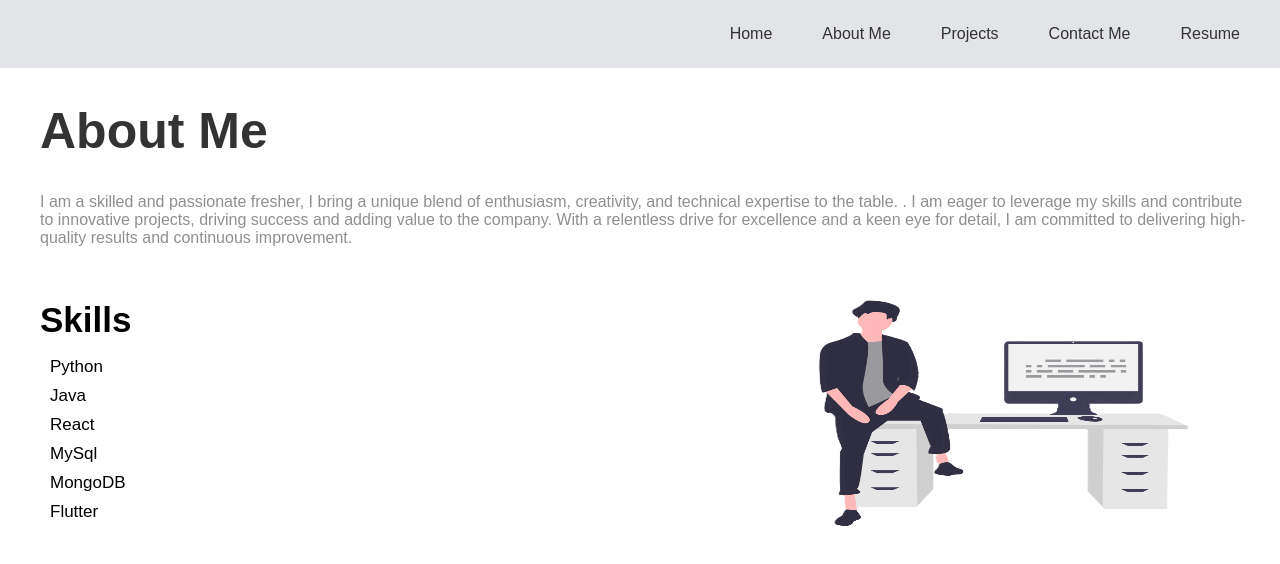
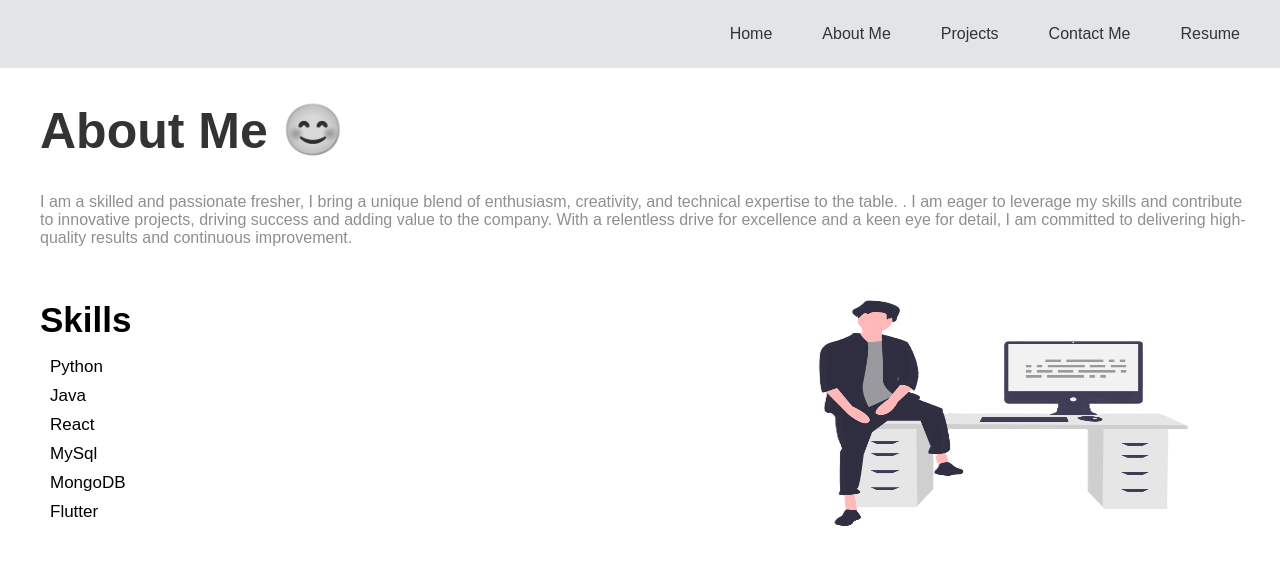
Before and after one commit to Manikanta954/My_portfolio, a React (Create React App) app: page /about-me in a window 1280 px wide. Shown: the top 564 px of the page. Built offline with nearby package versions, Linux system fonts and the light colour scheme.

Commit message:
added some animations

```diff
--- /dev/null
+++ b/src/components/AboutMe.css
@@ -0,0 +1,18 @@
+
+.jumping-smiley {
+    display: inline-block;
+    animation: jump 1s infinite;
+    filter: grayscale(100%);
+  }
+
+  @keyframes jump {
+    0%, 20%, 50%, 80%, 100% {
+      transform: translateY(0);
+    }
+    40% {
+      transform: translateY(-30px);
+    }
+    60% {
+      transform: translateY(-15px);
+    }
+  }
--- a/src/components/AboutMe.jsx
+++ b/src/components/AboutMe.jsx
@@ -1,9 +1,10 @@
 // src/components/AboutMe.js
 import React from 'react';
 import me from './homeimage.png';
+import './AboutMe.css'
 const AboutMe = () =>(
 <div style={{paddingRight:'30px'}}>
-<h1 style={{paddingLeft:"40px",fontSize:'50px'}}>About Me</h1>
+<h1 style={{paddingLeft:"40px",fontSize:'50px'}}>About Me <span className="jumping-smiley">😊</span></h1>
 <p style={{paddingLeft:'40px',color:'#8f8f8f'}}> I am a skilled and passionate fresher, I bring a unique blend of
     enthusiasm, creativity, and technical expertise to the table.
     . I am eager to leverage my skills and contribute to innovative projects, driving success and adding value to the company.
--- a/src/components/Home.jsx
+++ b/src/components/Home.jsx
@@ -8,8 +8,8 @@ import me1 from './me1.png';
 
 const Home = () => (
   <div className="home-container">
-    <h1 style={{fontSize:"40px"}}>Welcome! I am Manikanta Talagama</h1>
-    <p style={{fontSize:"30px", color:'#7a7a7a'}}>I am a <ReactTypingEffect text={['Developer', 'Designer', 'Creator','Flutter Developer','React Developer']} speed={100} eraseSpeed={50} eraseDelay={2000} typingDelay={500} /></p>
+    <h1 style={{fontSize:"55px"}}>Welcome! I am Manikanta Talagama<span className="waving-hand">👋</span></h1>
+    <p style={{fontSize:"35px", color:'#7a7a7a'}}>I am a <ReactTypingEffect text={['Python programmer.', 'Java programmer.','Flutter Developer.','React Developer.']} speed={100} eraseSpeed={50} eraseDelay={2000} typingDelay={500} /></p>
     <p><img src={me1} alt="mypic" style={{float:'',height:'300px',width:'500px'}} /></p>
   </div>
 );
--- a/src/components/Resume.jsx
+++ b/src/components/Resume.jsx
@@ -1,6 +1,11 @@
 // src/components/Resume.js
 import React from 'react';
-
-const Resume = () => <h2>Resume</h2>;
+import resume from './resume.png'
+const Resume = () => <center><h2 style={{fontSize:'80px'}}>Resume</h2>
+<p>Yet to add</p>
+<p>
+    <img src={resume} alt="" style={{height:'300px',width:'500px'}} />
+</p>
+</center>;
 
 export default Resume;
--- a/src/components/home.css
+++ b/src/components/home.css
@@ -3,3 +3,19 @@
     padding-left: 50px;
     padding-top: 50px;
   }
+  .waving-hand {
+    display: inline-block;
+    animation: wave 2s infinite;
+    transform-origin: 70% 70%;
+  }
+
+  @keyframes wave {
+    0% { transform: rotate(0deg); }
+    10% { transform: rotate(14deg); }
+    20% { transform: rotate(-8deg); }
+    30% { transform: rotate(14deg); }
+    40% { transform: rotate(-4deg); }
+    50% { transform: rotate(10deg); }
+    60% { transform: rotate(0deg); }
+    100% { transform: rotate(0deg); }
+  }
```
Also changed, not shown: src/components/resume.png (added).
